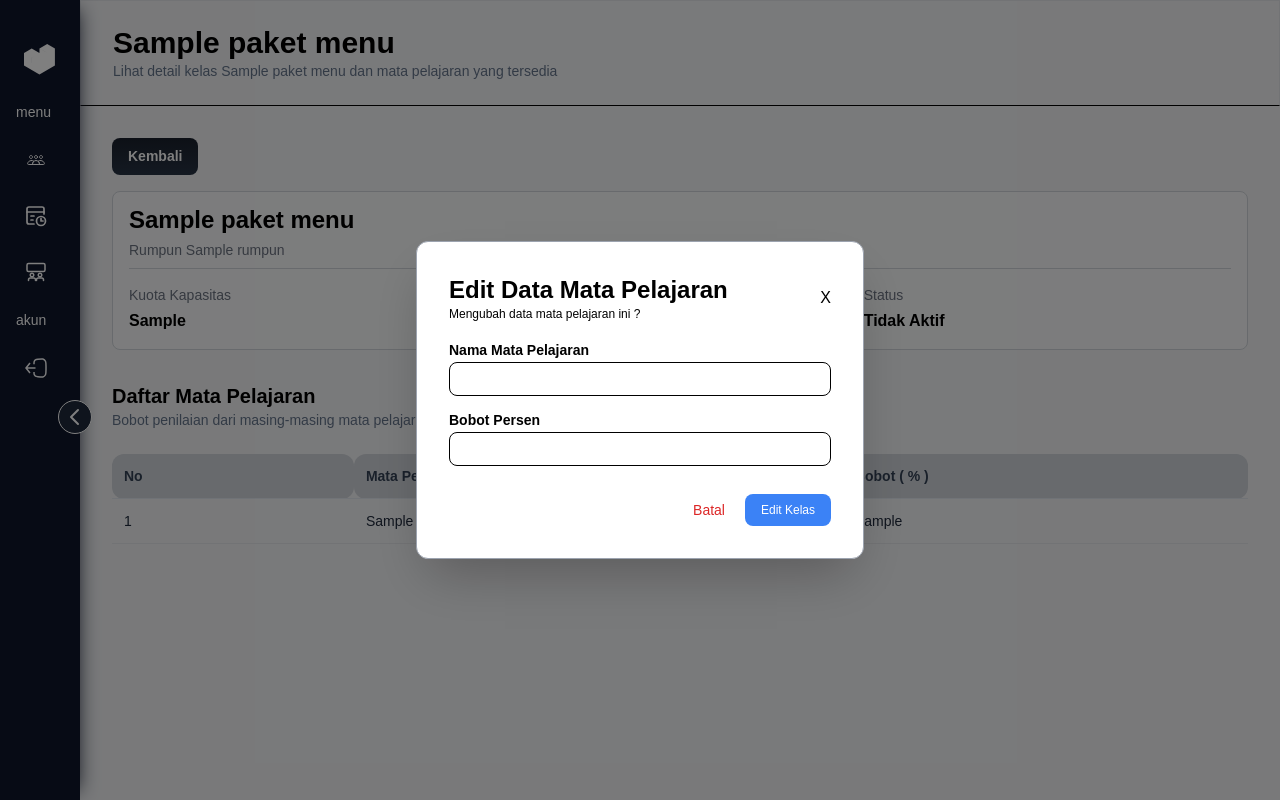
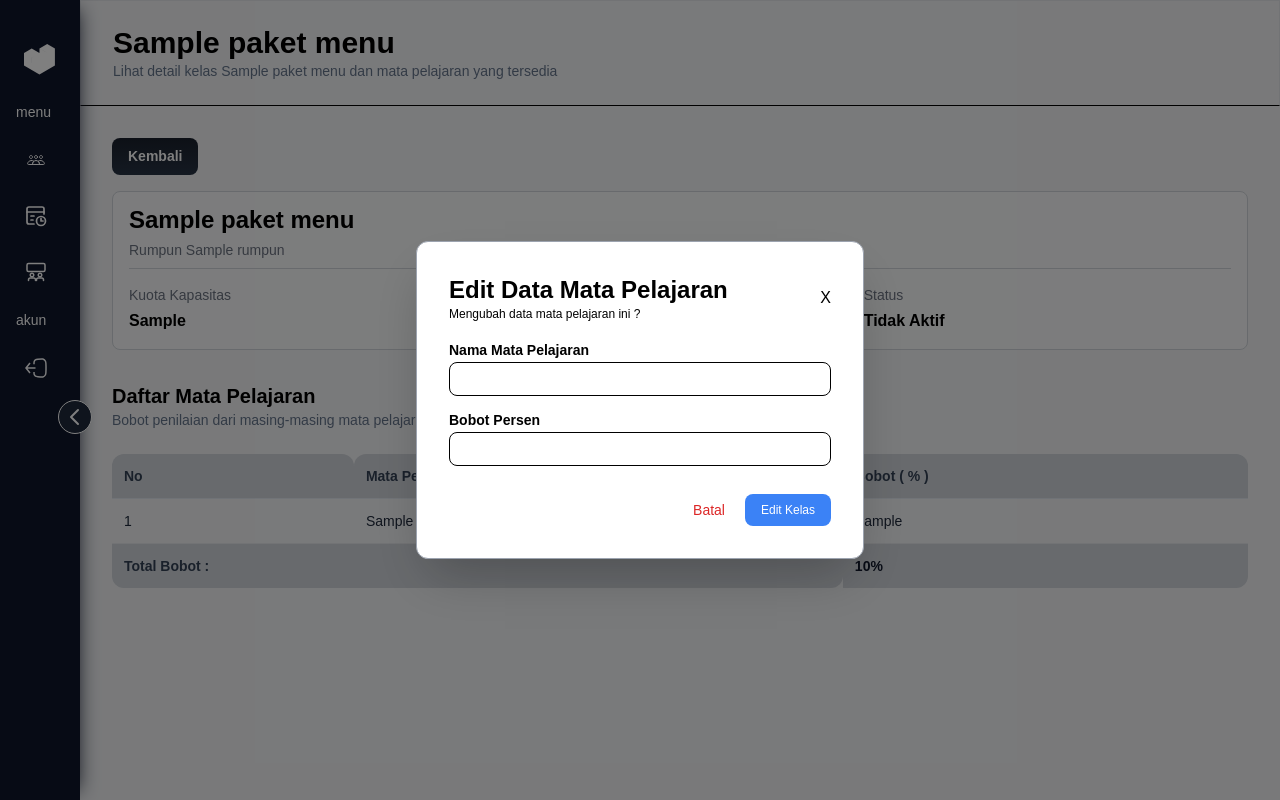
Before and after one commit to mat-te123/School-Class-System, a Laravel app: template resources/views/any/kelas/kelas-detail.blade.php in a window 1280 px wide. Run offline with Laravel 12, Linux system fonts and the light colour scheme; the template is opened without the code that fills it: most values are stand-ins (such as "Sample title", 1, 10 or a date in 2020); style sheets or scripts are compiled from the project's sources; parts of the project's set-up code (start-up, migrations or seed data) failed here and were passed over; some libraries are stand-ins or nearby versions.

Commit message:
feat : added label if value < 100

```diff
--- a/resources/views/any/kelas/kelas-detail.blade.php
+++ b/resources/views/any/kelas/kelas-detail.blade.php
@@ -67,7 +67,7 @@
             <table class="w-full text-left text-sm border-collapse">
                 <thead>
                     <tr
-                        class="bg-[#D1D5DB] text-slate-700 font-semibold border-b border-slate-200 [&_th]:p-3 first:[&_th]:rounded-l-xl first:[&_th]:w-0 last:[&_th]:rounded-r-xl">
+                        class="bg-[#D1D5DB] text-slate-700 font-semibold border-b border-slate-200 [&_th]:p-3 first:[&_th]:rounded-tl-xl first:[&_th]:w-0 last:[&_th]:rounded-tr-xl">
                         <th>No</th>
                         <th>Mata Pelajaran</th>
                         <th>Bobot ( % )</th>
@@ -103,7 +103,34 @@
                         </tr>
                     @endforeach
                 </tbody>
+                @php
+                    $totalBobot = $kriteriaBobotMenu->sum('bobot_persen');
+                @endphp
+                <tfoot
+                    class=" bg-[#D1D5DB] text-slate-700 font-semibold first:[&_td]:rounded-bl-xl last:[&_td]:rounded-br-xl">
+                    <tr>
+
+                        <td colspan="2" class="p-3 text-left">Total Bobot :</td>
+
+                        <td class="p-3 text-slate-900">{{ $totalBobot }}%</td>
+
+
+                        @if ($isAdmin)
+                            @if ($totalBobot > 100)
+                                <td class="p-3 text-red-600 font-semibold">Bobot melebihi 100%</td>
+                            @elseif ($totalBobot < 100)
+                                <td class="p-3 text-yellow-600 font-semibold">Bobot kurang dari 100%</td>
+                            @endif
+                        @endif
+
+                    </tr>
+                </tfoot>
             </table>
+            @php
+                $totalBobot = $kriteriaBobotMenu->sum('bobot_persen');
+            @endphp
+
+
         </div>
         <x-delete-modal />
         <x-update-modal-master-pelajaran />
```
